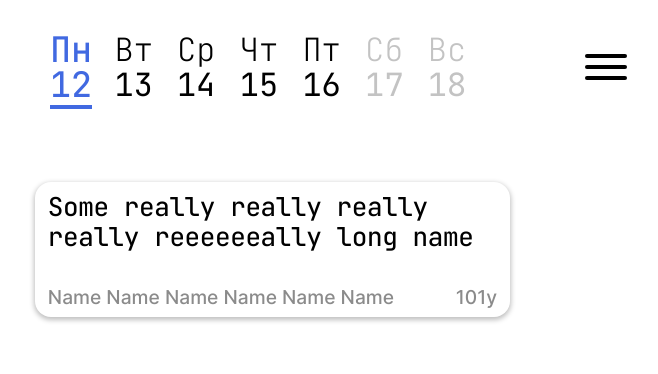
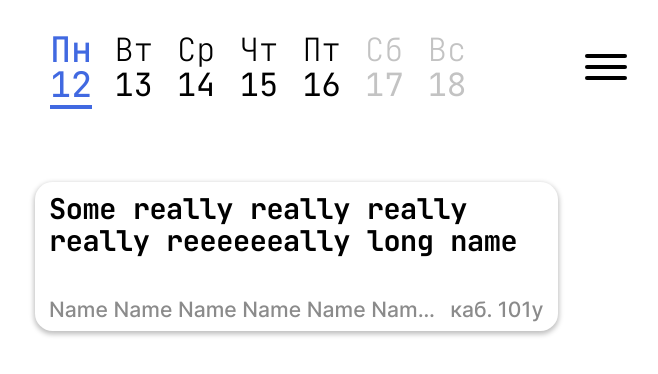
Before and after one commit to stinger222/edu-schedule-constructor, a React (Create React App) app: page / in a window 1280 px wide. Shown: the top 374 px of the page, without its empty margins (305-963 px from the left). Built offline with nearby package versions, Linux system fonts and the light colour scheme.

Commit message:
Make LessonCard header truncate after 2nd line
And teacher's name in the footer now will be truncated as well if it's too long

```diff
--- a/src/components/ordinary/LessonCard/LessonCard.styled.ts
+++ b/src/components/ordinary/LessonCard/LessonCard.styled.ts
@@ -15,11 +15,18 @@ export const StyledLessonCard = styled.div`
 	letter-spacing: -0.025em;
 	padding: 0.6em 0.8em;
 
+	font-size: 1.1em;
+
 	h1 {
 		line-height: 1.15em;
-		font-weight: 500;
+		font-weight: 600;
 		font-size: 1.625em;
-		/* todo: 2 lines max */
+
+		display: -webkit-box;
+		-webkit-box-orient: vertical;
+		-webkit-line-clamp: 2;
+		text-overflow: ellipsis;
+		overflow: hidden;
 	}
 
 	& footer {
@@ -33,4 +40,16 @@ export const StyledLessonCard = styled.div`
 		letter-spacing: 0;
 		color: #8B8B8B;
 	}
+
+	& footer span:nth-child(1) {
+		display: -webkit-box;
+		-webkit-box-orient: vertical;
+		-webkit-line-clamp: 1;
+		text-overflow: ellipsis;
+		overflow: hidden;
+	}
+	& footer span:nth-child(2) {
+		flex-shrink: 0;
+		margin-left: 0.5em;
+	}
 `
--- a/src/components/ordinary/LessonCard/LessonCard.tsx
+++ b/src/components/ordinary/LessonCard/LessonCard.tsx
@@ -9,8 +9,8 @@ const LessonCard: React.FC<IProps> = ({  }) => {
 		<StyledLessonCard>
 			<h1>Some really really really really reeeeeeally long name</h1>
 			<footer>
-				<span>Name Name Name Name Name Name</span>
-				<span>101у</span>
+				<span>Name Name Name Name Name Name e Name</span>
+				<span>каб. 101у</span>
 			</footer>
 		</StyledLessonCard>
 	)
```
